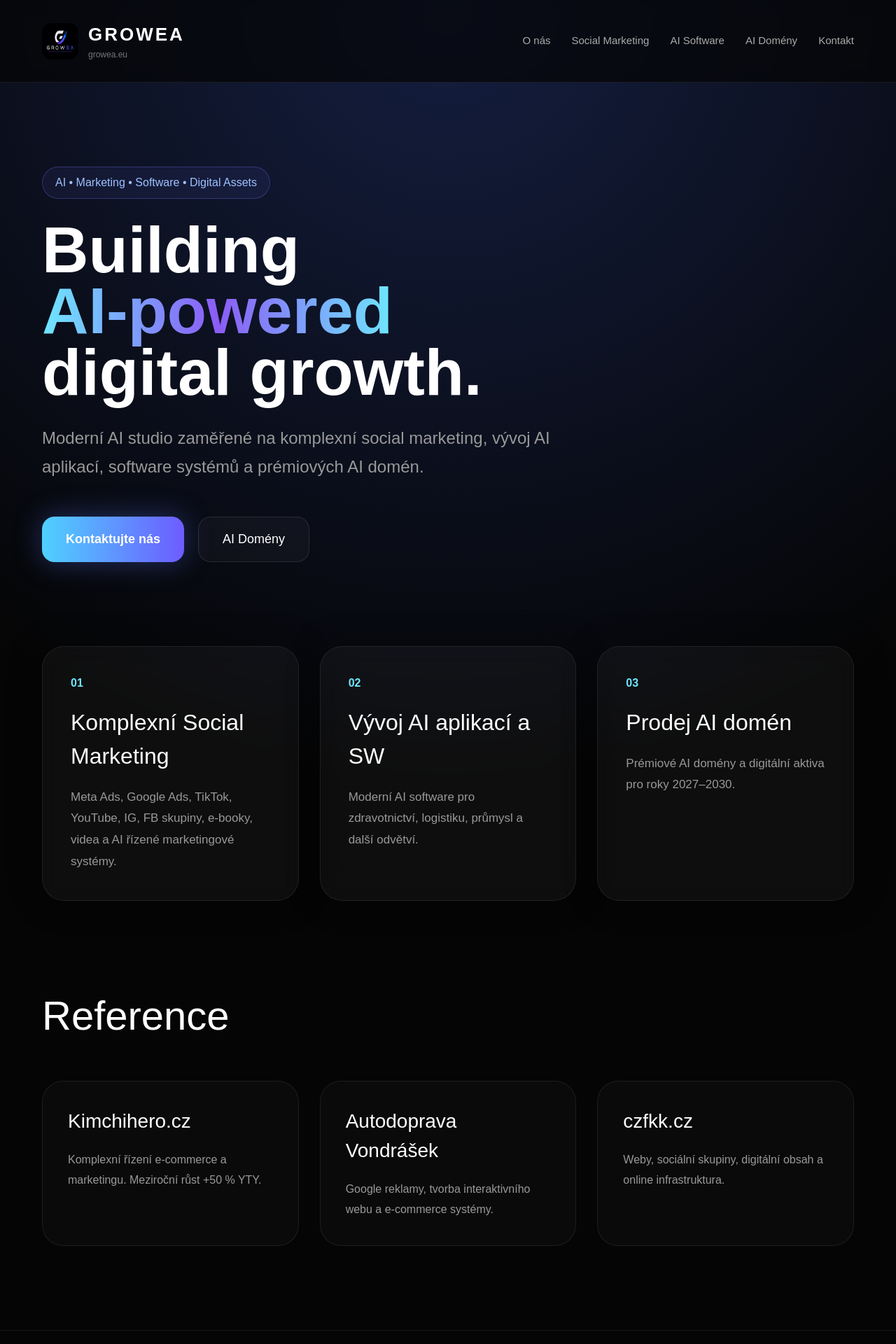
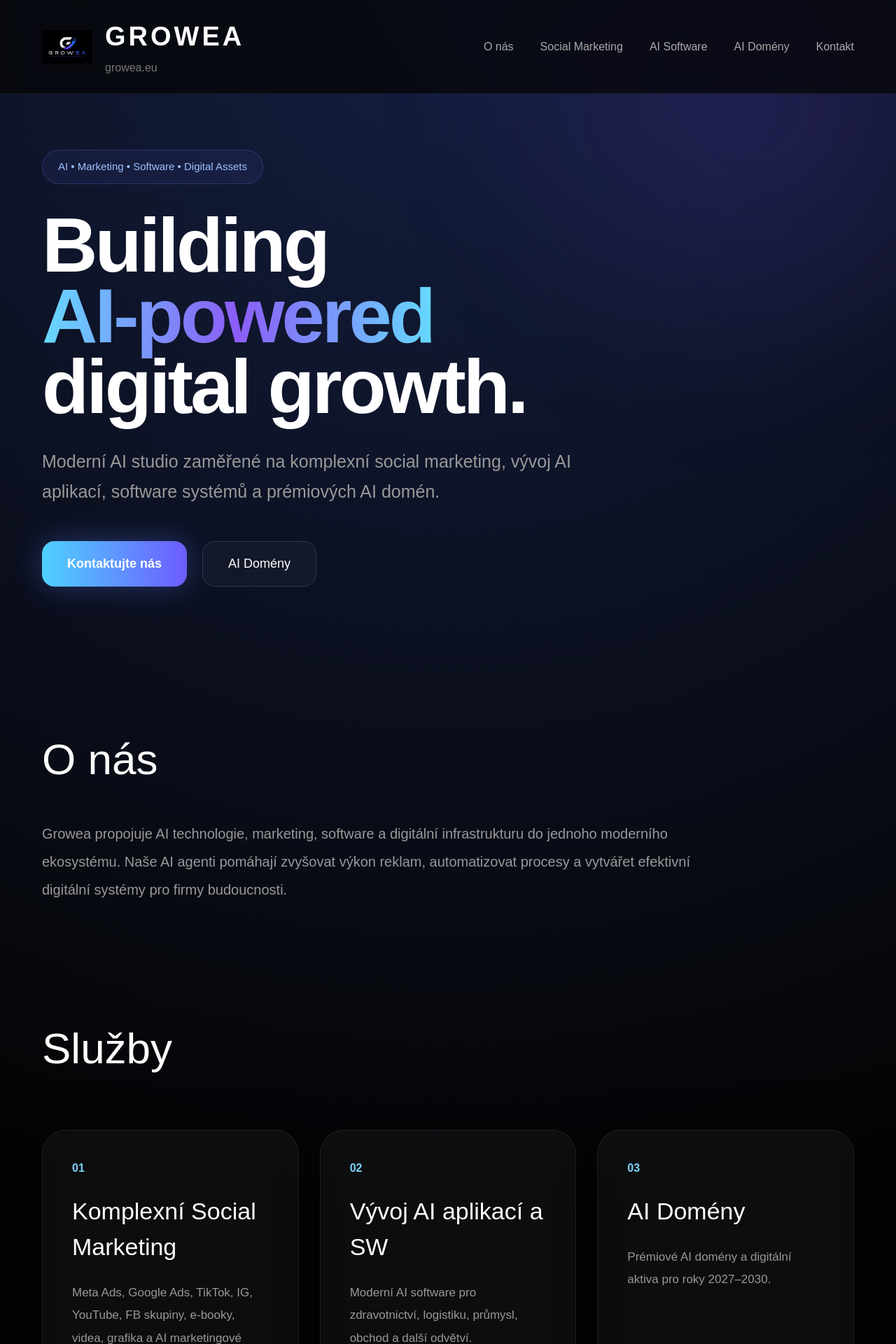
Before and after one commit to groweacz-cyber/Growea-web, a React (Vite) app: page / in a window 1280 px wide. Shown: the top 1920 px of the page at 70% size. Built offline with nearby package versions, Linux system fonts and the light colour scheme.

Commit message:
Update App.jsx

```diff
--- a/src/App.jsx
+++ b/src/App.jsx
@@ -1,53 +1,84 @@
 export default function App() {
+  const scrollTo = (id) => {
+    document.getElementById(id)?.scrollIntoView({
+      behavior: "smooth",
+    })
+  }
+
   return (
     <div
       style={{
-        minHeight: "100vh",
         background:
-          "radial-gradient(circle at top, rgba(80,120,255,0.25), #050505 50%)",
+          "radial-gradient(circle at top, rgba(80,120,255,0.25), #040404 45%)",
         color: "white",
-        fontFamily: "Arial",
+        fontFamily: "Arial, sans-serif",
         overflowX: "hidden",
       }}
     >
+      {/* BACKGROUND GLOW */}
+      <div
+        style={{
+          position: "fixed",
+          width: "900px",
+          height: "900px",
+          background:
+            "radial-gradient(circle, rgba(120,80,255,0.18), transparent 70%)",
+          top: "-300px",
+          right: "-250px",
+          filter: "blur(80px)",
+          zIndex: 0,
+        }}
+      />
+
       {/* NAVBAR */}
       <div
         style={{
+          position: "sticky",
+          top: 0,
+          zIndex: 50,
           display: "flex",
           justifyContent: "space-between",
           alignItems: "center",
-          padding: "30px 60px",
-          borderBottom: "1px solid rgba(255,255,255,0.08)",
-          backdropFilter: "blur(10px)",
-          position: "sticky",
-          top: 0,
-          background: "rgba(5,5,5,0.7)",
-          zIndex: 10,
+          padding: "24px 60px",
+          background: "rgba(5,5,5,0.72)",
+          backdropFilter: "blur(16px)",
+          borderBottom: "1px solid rgba(255,255,255,0.06)",
         }}
       >
-        <div style={{ display: "flex", alignItems: "center", gap: "14px" }}>
+        <div
+          style={{
+            display: "flex",
+            alignItems: "center",
+            gap: "18px",
+          }}
+        >
           <img
             src="/ChatGPT Image 8. 5. 2026 23_30_01.png"
             alt="Growea"
             style={{
-              width: "52px",
-              height: "52px",
-              borderRadius: "14px",
+              width: "72px",
+              height: "72px",
+              objectFit: "contain",
             }}
           />
 
           <div>
             <div
               style={{
-                fontSize: "26px",
+                fontSize: "38px",
                 fontWeight: "bold",
-                letterSpacing: "3px",
+                letterSpacing: "4px",
               }}
             >
               GROWEA
             </div>
 
-            <div style={{ color: "#777", fontSize: "12px" }}>
+            <div
+              style={{
+                color: "#777",
+                marginTop: "4px",
+              }}
+            >
               growea.eu
             </div>
           </div>
@@ -56,36 +87,51 @@
         <div
           style={{
             display: "flex",
-            gap: "30px",
+            gap: "38px",
             color: "#aaa",
-            fontSize: "15px",
+            fontSize: "16px",
+            cursor: "pointer",
           }}
         >
-          <span>O nás</span>
-          <span>Social Marketing</span>
-          <span>AI Software</span>
-          <span>AI Domény</span>
-          <span>Kontakt</span>
+          <span onClick={() => scrollTo("about")}>O nás</span>
+          <span onClick={() => scrollTo("services")}>
+            Social Marketing
+          </span>
+          <span onClick={() => scrollTo("software")}>
+            AI Software
+          </span>
+          <span onClick={() => scrollTo("domains")}>
+            AI Domény
+          </span>
+          <span onClick={() => scrollTo("contact")}>
+            Kontakt
+          </span>
         </div>
       </div>
 
       {/* HERO */}
-      <div
+      <section
+        id="hero"
         style={{
-          padding: "120px 60px 80px",
-          maxWidth: "1400px",
-          margin: "0 auto",
+          minHeight: "92vh",
+          display: "flex",
+          alignItems: "center",
+          padding: "80px 60px",
+          position: "relative",
+          zIndex: 2,
         }}
       >
+        <div style={{ maxWidth: "1100px" }}>
           <div
             style={{
               display: "inline-block",
-            padding: "10px 18px",
-            border: "1px solid rgba(120,120,255,0.3)",
+              padding: "12px 22px",
               borderRadius: "999px",
+              border: "1px solid rgba(120,120,255,0.25)",
               background: "rgba(120,120,255,0.08)",
               color: "#9dc1ff",
-            marginBottom: "30px",
+              marginBottom: "36px",
+              fontSize: "15px",
             }}
           >
             AI • Marketing • Software • Digital Assets
@@ -93,11 +139,11 @@
 
           <h1
             style={{
-            fontSize: "92px",
-            lineHeight: "0.95",
-            maxWidth: "950px",
-            marginBottom: "30px",
+              fontSize: "110px",
+              lineHeight: "0.92",
+              marginBottom: "36px",
               fontWeight: 900,
+              letterSpacing: "-4px",
             }}
           >
             Building
@@ -105,7 +151,7 @@
             <span
               style={{
                 background:
-                "linear-gradient(to right,#6ee7ff,#8b5cf6,#6ee7ff)",
+                  "linear-gradient(to right,#66d9ff,#8b5cf6,#66d9ff)",
                 WebkitBackgroundClip: "text",
                 color: "transparent",
               }}
@@ -120,7 +166,7 @@
             style={{
               maxWidth: "760px",
               color: "#999",
-            fontSize: "24px",
+              fontSize: "25px",
               lineHeight: "1.7",
               marginBottom: "50px",
             }}
@@ -129,10 +175,17 @@
             vývoj AI aplikací, software systémů a prémiových AI domén.
           </p>
 
-        <div style={{ display: "flex", gap: "20px", flexWrap: "wrap" }}>
+          <div
+            style={{
+              display: "flex",
+              gap: "22px",
+              flexWrap: "wrap",
+            }}
+          >
             <button
+              onClick={() => scrollTo("contact")}
               style={{
-              padding: "18px 34px",
+                padding: "18px 36px",
                 borderRadius: "18px",
                 border: "none",
                 background:
@@ -141,17 +194,20 @@
                 fontSize: "18px",
                 fontWeight: "bold",
                 cursor: "pointer",
-              boxShadow: "0 0 40px rgba(90,120,255,0.35)",
+                boxShadow:
+                  "0 0 40px rgba(90,120,255,0.35)",
               }}
             >
               Kontaktujte nás
             </button>
 
             <button
+              onClick={() => scrollTo("domains")}
               style={{
-              padding: "18px 34px",
+                padding: "18px 36px",
                 borderRadius: "18px",
-              border: "1px solid rgba(255,255,255,0.1)",
+                border:
+                  "1px solid rgba(255,255,255,0.12)",
                 background: "rgba(255,255,255,0.03)",
                 color: "white",
                 fontSize: "18px",
@@ -162,31 +218,82 @@
             </button>
           </div>
         </div>
+      </section>
+
+      {/* ABOUT */}
+      <section
+        id="about"
+        style={{
+          padding: "120px 60px",
+          maxWidth: "1400px",
+          margin: "0 auto",
+        }}
+      >
+        <h2
+          style={{
+            fontSize: "62px",
+            marginBottom: "40px",
+          }}
+        >
+          O nás
+        </h2>
+
+        <p
+          style={{
+            color: "#999",
+            lineHeight: "2",
+            fontSize: "20px",
+            maxWidth: "1000px",
+          }}
+        >
+          Growea propojuje AI technologie, marketing,
+          software a digitální infrastrukturu do jednoho
+          moderního ekosystému. Naše AI agenti pomáhají
+          zvyšovat výkon reklam, automatizovat procesy
+          a vytvářet efektivní digitální systémy pro firmy
+          budoucnosti.
+        </p>
+      </section>
 
       {/* SERVICES */}
+      <section
+        id="services"
+        style={{
+          padding: "40px 60px 140px",
+          maxWidth: "1450px",
+          margin: "0 auto",
+        }}
+      >
+        <h2
+          style={{
+            fontSize: "62px",
+            marginBottom: "70px",
+          }}
+        >
+          Služby
+        </h2>
+
         <div
           style={{
             display: "grid",
-          gridTemplateColumns: "repeat(auto-fit,minmax(320px,1fr))",
+            gridTemplateColumns:
+              "repeat(auto-fit,minmax(320px,1fr))",
             gap: "30px",
-          padding: "40px 60px 120px",
-          maxWidth: "1400px",
-          margin: "0 auto",
           }}
         >
           {[
             {
               title: "Komplexní Social Marketing",
               text:
-              "Meta Ads, Google Ads, TikTok, YouTube, IG, FB skupiny, e-booky, videa a AI řízené marketingové systémy.",
+                "Meta Ads, Google Ads, TikTok, IG, YouTube, FB skupiny, e-booky, videa, grafika a AI marketingové systémy.",
             },
             {
               title: "Vývoj AI aplikací a SW",
               text:
-              "Moderní AI software pro zdravotnictví, logistiku, průmysl a další odvětví.",
+                "Moderní AI software pro zdravotnictví, logistiku, průmysl, obchod a další odvětví.",
             },
             {
-            title: "Prodej AI domén",
+              title: "AI Domény",
               text:
                 "Prémiové AI domény a digitální aktiva pro roky 2027–2030.",
             },
@@ -194,37 +301,40 @@
             <div
               key={i}
               style={{
-              padding: "40px",
-              borderRadius: "32px",
-              background: "rgba(255,255,255,0.04)",
-              border: "1px solid rgba(255,255,255,0.08)",
-              backdropFilter: "blur(14px)",
-              boxShadow: "0 0 50px rgba(0,0,0,0.3)",
+                padding: "42px",
+                borderRadius: "34px",
+                background:
+                  "rgba(255,255,255,0.04)",
+                border:
+                  "1px solid rgba(255,255,255,0.08)",
+                backdropFilter: "blur(18px)",
+                boxShadow:
+                  "0 0 60px rgba(0,0,0,0.35)",
               }}
             >
               <div
                 style={{
-                color: "#6ee7ff",
-                marginBottom: "20px",
+                  color: "#7dd3fc",
+                  marginBottom: "24px",
                   fontWeight: "bold",
                 }}
               >
                 0{i + 1}
               </div>
 
-            <h2
+              <h3
                 style={{
-                fontSize: "32px",
-                marginBottom: "20px",
+                  fontSize: "34px",
+                  marginBottom: "24px",
                 }}
               >
                 {card.title}
-            </h2>
+              </h3>
 
               <p
                 style={{
                   color: "#999",
-                lineHeight: "1.8",
+                  lineHeight: "1.9",
                   fontSize: "17px",
                 }}
               >
@@ -233,19 +343,21 @@
             </div>
           ))}
         </div>
+      </section>
 
       {/* REFERENCES */}
-      <div
+      <section
+        id="software"
         style={{
-          padding: "0 60px 120px",
-          maxWidth: "1400px",
+          padding: "0 60px 140px",
+          maxWidth: "1450px",
           margin: "0 auto",
         }}
       >
         <h2
           style={{
-            fontSize: "58px",
-            marginBottom: "50px",
+            fontSize: "62px",
+            marginBottom: "70px",
           }}
         >
           Reference
@@ -254,7 +366,8 @@
         <div
           style={{
             display: "grid",
-            gridTemplateColumns: "repeat(auto-fit,minmax(320px,1fr))",
+            gridTemplateColumns:
+              "repeat(auto-fit,minmax(320px,1fr))",
             gap: "30px",
           }}
         >
@@ -267,7 +380,7 @@
             {
               name: "Autodoprava Vondrášek",
               text:
-                "Google reklamy, tvorba interaktivního webu a e-commerce systémy.",
+                "Google reklamy, tvorba interaktivního webu a e-commerce systémů.",
             },
             {
               name: "czfkk.cz",
@@ -278,16 +391,17 @@
             <div
               key={i}
               style={{
-                padding: "36px",
-                borderRadius: "30px",
+                padding: "38px",
+                borderRadius: "32px",
                 background: "#0a0a0a",
-                border: "1px solid rgba(255,255,255,0.08)",
+                border:
+                  "1px solid rgba(255,255,255,0.08)",
               }}
             >
               <h3
                 style={{
-                  fontSize: "28px",
-                  marginBottom: "20px",
+                  fontSize: "30px",
+                  marginBottom: "24px",
                 }}
               >
                 {ref.name}
@@ -296,7 +410,8 @@
               <p
                 style={{
                   color: "#999",
-                  lineHeight: "1.8",
+                  lineHeight: "1.9",
+                  fontSize: "17px",
                 }}
               >
                 {ref.text}
@@ -304,26 +419,104 @@
             </div>
           ))}
         </div>
+      </section>
+
+      {/* DOMAINS */}
+      <section
+        id="domains"
+        style={{
+          padding: "0 60px 140px",
+          maxWidth: "1450px",
+          margin: "0 auto",
+        }}
+      >
+        <div
+          style={{
+            padding: "70px",
+            borderRadius: "40px",
+            background:
+              "linear-gradient(135deg, rgba(70,90,255,0.18), rgba(130,80,255,0.12))",
+            border:
+              "1px solid rgba(255,255,255,0.08)",
+          }}
+        >
+          <h2
+            style={{
+              fontSize: "62px",
+              marginBottom: "30px",
+            }}
+          >
+            AI Domény
+          </h2>
+
+          <p
+            style={{
+              color: "#aaa",
+              maxWidth: "850px",
+              lineHeight: "2",
+              fontSize: "20px",
+            }}
+          >
+            Prémiové AI domény představují digitální aktiva
+            budoucnosti. Growea se zaměřuje na strategické
+            AI názvy a domény s potenciálem pro roky 2027–2030.
+          </p>
         </div>
+      </section>
+
+      {/* CONTACT */}
+      <section
+        id="contact"
+        style={{
+          padding: "0 60px 140px",
+          maxWidth: "1450px",
+          margin: "0 auto",
+        }}
+      >
+        <div
+          style={{
+            padding: "70px",
+            borderRadius: "40px",
+            background: "#090909",
+            border:
+              "1px solid rgba(255,255,255,0.08)",
+          }}
+        >
+          <h2
+            style={{
+              fontSize: "62px",
+              marginBottom: "40px",
+            }}
+          >
+            Kontakt
+          </h2>
+
+          <div
+            style={{
+              color: "#aaa",
+              fontSize: "22px",
+              lineHeight: "2.2",
+            }}
+          >
+            📧 groweacz@gmail.com
+            <br />
+            📞 +420 607 463 288
+          </div>
+        </div>
+      </section>
 
       {/* FOOTER */}
-      <div
+      <footer
         style={{
-          padding: "60px",
-          borderTop: "1px solid rgba(255,255,255,0.08)",
+          borderTop:
+            "1px solid rgba(255,255,255,0.08)",
+          padding: "50px 60px",
           color: "#666",
+          textAlign: "center",
         }}
       >
-        <div style={{ fontSize: "28px", marginBottom: "20px" }}>
-          GROWEA
-        </div>
-
-        <div style={{ lineHeight: "2" }}>
-          groweacz@gmail.com
-          <br />
-          +420 607 463 288
-        </div>
-      </div>
+        © 2026 GROWEA — AI Marketing • Software • Growth
+      </footer>
     </div>
   )
 }
```
Lines whose indentation alone changed are shown as unchanged.
